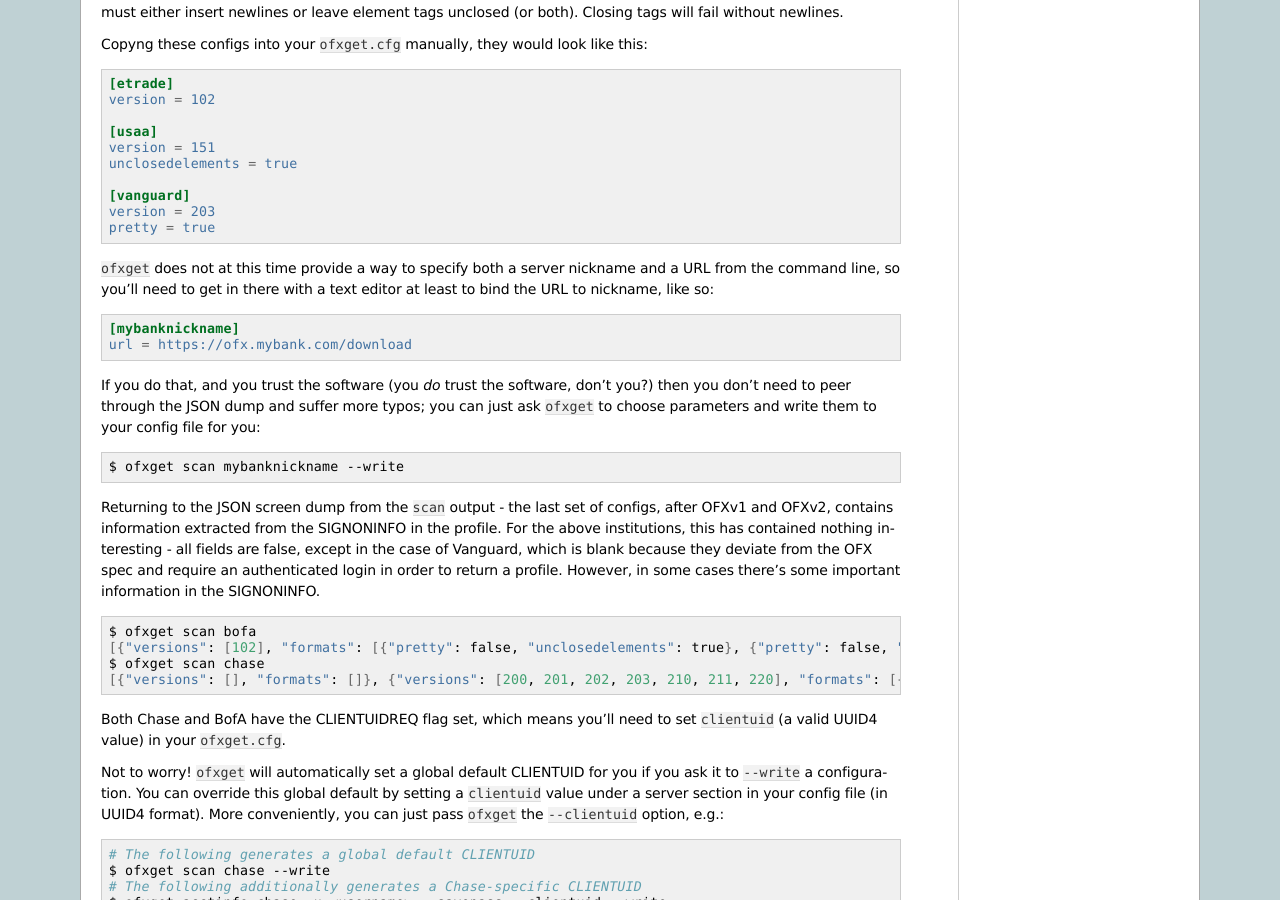
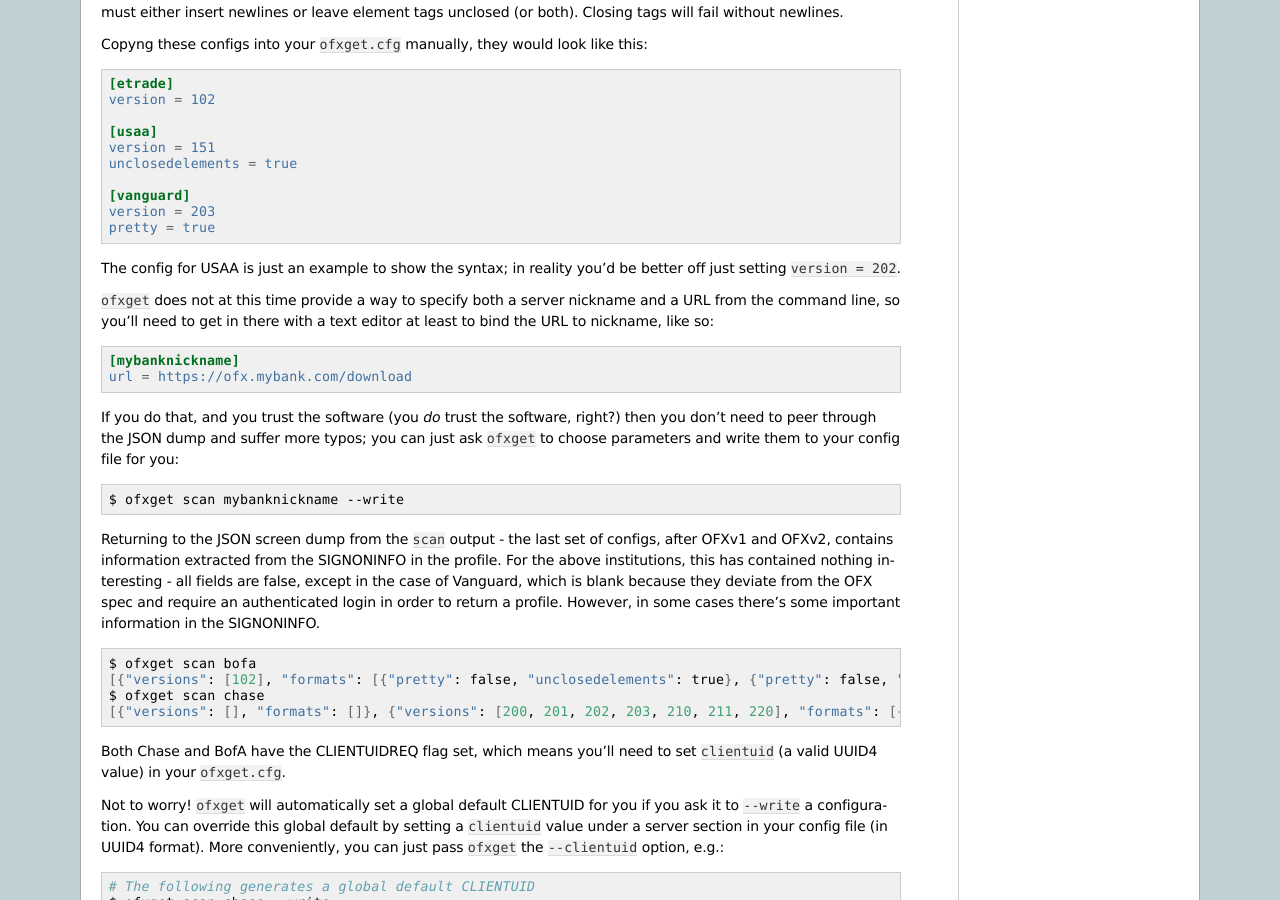
Before and after one commit to csingley/ofxtools, a Sphinx documentation site: the page built from docs/client.rst, in a window 1280 px wide and 900 px high, scrolled down 5336 px. Built offline with Sphinx 7.4.7, drawn with Linux system fonts in a browser that asks for light colours; some of the changed text lies outside the part shown.

Commit message:
Improve docs/client.rst

```diff
--- a/docs/client.rst
+++ b/docs/client.rst
@@ -17,19 +17,20 @@
 the ``ofxtools`` library.  If the install location isn't already in your
 ``$PATH``, you'll likely want to add it.
 
-    * User installation
+    **User installation**
 
-        * Mac: ``~/Library/PythonX.Y/bin/ofxget``
-        * Windows: ``AppData\Roaming\Python\PythonXY\Scripts\ofxget``
-        * Linux/BSD/etc.: ``~/.local/bin/ofxget``
+    * Mac: ``~/Library/PythonX.Y/bin/ofxget``
+    * Windows: ``AppData\Roaming\Python\PythonXY\Scripts\ofxget``
+    * Linux/BSD/etc.: ``~/.local/bin/ofxget``
 
-    * Site installation
+    **Site installation**
 
-        * Mac: ``/Library/Frameworks/Python.framework/Versions/X.Y/bin/ofxget``
-        * Windows: Good question; anybody know?
-        * Linux/BSD/etc.: ``/usr/local/bin/ofxget``
+    * Mac: ``/Library/Frameworks/Python.framework/Versions/X.Y/bin/ofxget``
+    * Windows: Good question; anybody know?
+    * Linux/BSD/etc.: ``/usr/local/bin/ofxget``
 
-    * Virtual environment installation: ``</path/to/venv/root>/bin/ofxget``
+    **Virtual environment installation**
+    * ``</path/to/venv/root>/bin/ofxget``
 
 If all else fails, you can execute ``</path/to/ofxtools>/scripts/ofxget.py``.
 
@@ -156,7 +158,6 @@
 
 (Of course, these locations may differ if you have exported nondefault
 environment variables for ``APPDATA`` or ``XDG_CONFIG_HOME``)
-
 
 It's easy to create a config file from scratch (in simple INI format),
 or you can find a sample at ``</path/to/ofxtools>/config/ofxget_example.cfg``
@@ -378,6 +379,9 @@
     version = 203
     pretty = true
 
+The config for USAA is just an example to show the syntax; in reality you'd be
+better off just setting ``version = 202``.
+
 ``ofxget`` does not at this time provide a way to specify both a server
 nickname and a URL from the command line, so you'll need to get in there with
 a text editor at least to bind the URL to nickname, like so:
@@ -387,10 +391,10 @@
     [mybanknickname]
     url = https://ofx.mybank.com/download
 
-If you do that, and you trust the software (you *do* trust the software, don't
-you?) then you don't need to peer through the JSON dump and suffer more typos;
-you can just ask ``ofxget`` to choose parameters and write them to your config
-file for you:
+If you do that, and you trust the software (you *do* trust the software,
+right?) then you don't need to peer through the JSON dump and suffer more
+typos; you can just ask ``ofxget`` to choose parameters and write them to your
+config file for you:
 
 .. code-block:: bash
 
```
Also changed, not shown: other parts of docs/client.rst (+4 -3 lines).
